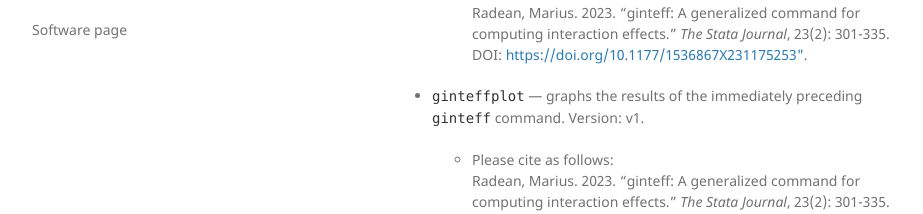
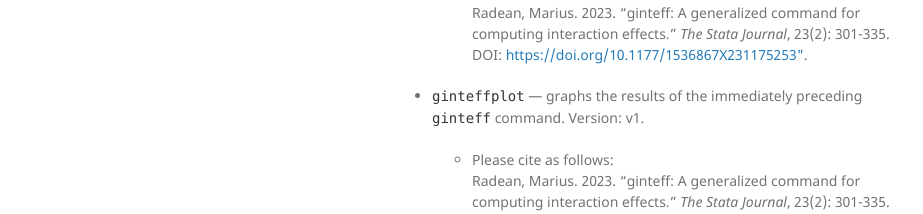
Before and after one commit to mradean/mradean.github.io, a Jekyll site: the page built from software.md, in a window 1280 px wide. Shown: the part 338-552 px from the top of the page, without its empty margins (178-1101 px from the left). Built offline with Jekyll 4.4.1, drawn with Linux system fonts in a browser that asks for light colours; our own code applies the rules of GitHub Pages for plain Markdown files.

Commit message:
Update default.html

```diff
--- a/_layouts/default.html
+++ b/_layouts/default.html
@@ -23,8 +23,6 @@
 
         <p>{{ site.description | default: site.github.project_tagline }}</p>
 
-        <p><href="{{ https://mradean.github.io/new/software.html }}">Software page <small>{{ https://mradean.github.io/new/software.html }}</small></p>
-
 <!--
         {% if site.github.is_project_page %}
         <p class="view"><a href="{{ site.github.repository_url }}">View the Project on GitHub <small>{{ site.github.repository_nwo }}</small></a></p>
```
Also changed, not shown: other parts of _layouts/default.html (+3 -0 lines).
